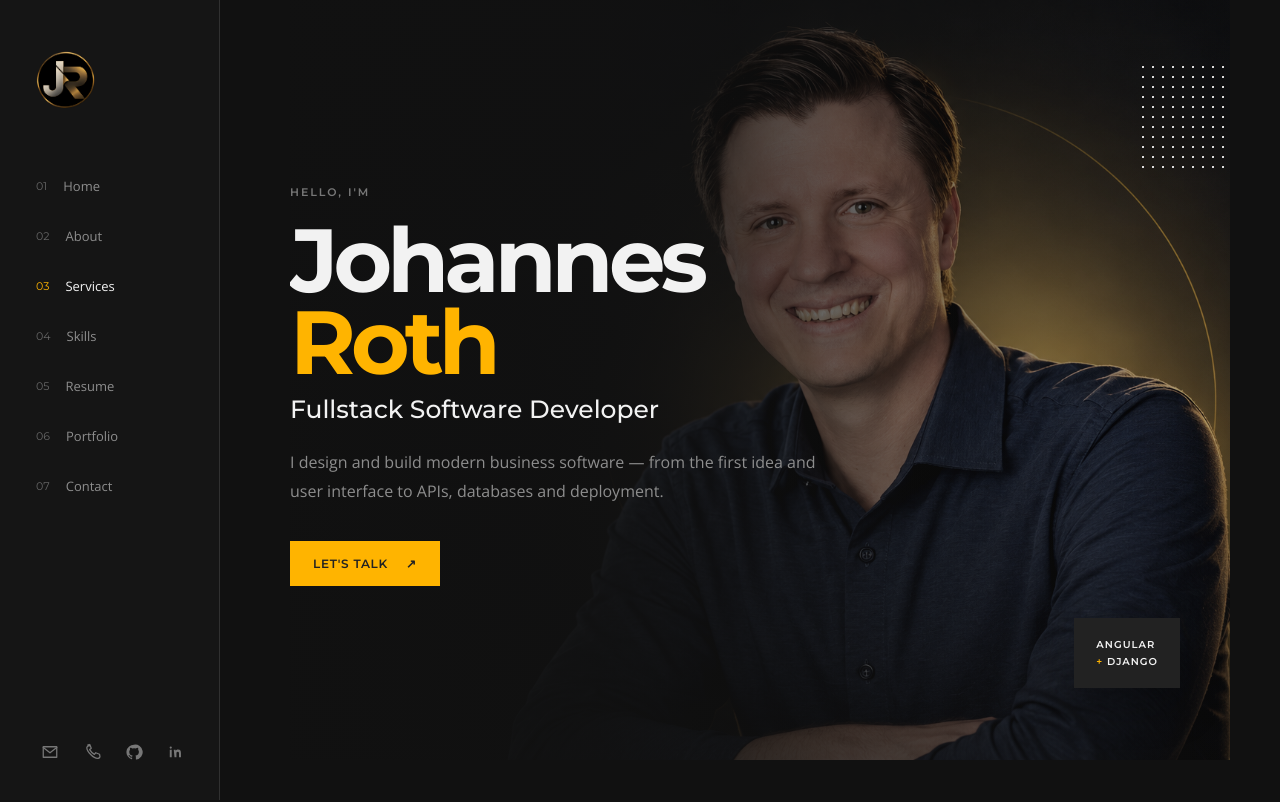
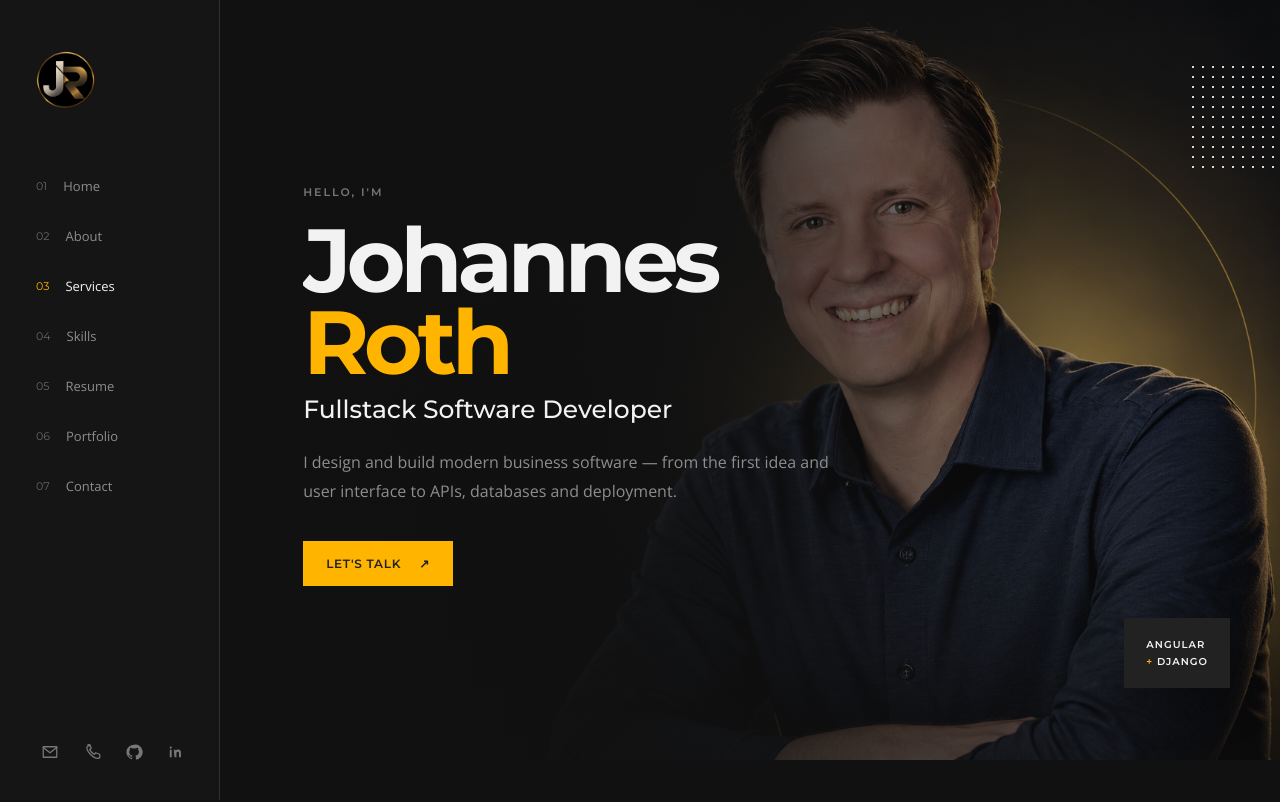
Before and after one commit to jorohx84/personal_portfolio_website, an Angular app: page / in a window 1280 px wide. Shown: the top 802 px of the page. Built offline with nearby package versions, Linux system fonts and the light colour scheme.

Commit message:
Increase desktop gap and restore full-width hero

```diff
--- a/src/styles.scss
+++ b/src/styles.scss
@@ -9,7 +9,7 @@
     --dark: #111111;
     --sidebar-width: 220px;
     --sidebar-bg: #151515;
-    --content-left-gap: clamp(70px, 5vw, 130px)
+    --content-left-gap: clamp(70px, 6.5vw, 180px)
 }
 
 * {
@@ -192,11 +192,11 @@ a {
     align-items: center;
     overflow: hidden;
     isolation: isolate;
-    width: min(1220px, calc(100% - var(--content-left-gap) - 50px));
+    width: calc(100% - var(--content-left-gap));
     max-width: none;
     padding: 0;
     margin-left: var(--content-left-gap);
-    margin-right: 50px
+    margin-right: 0
 }
 
 .hero-background {
```
